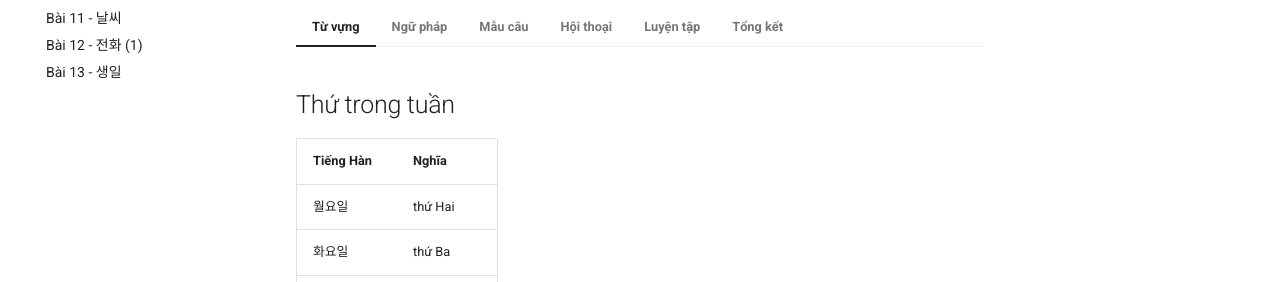
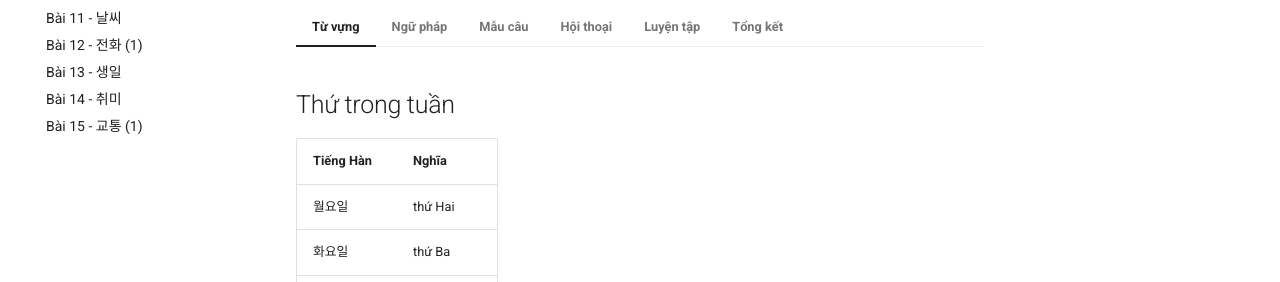
Before and after one commit to toanGa/tienghan-quyen1, an MkDocs documentation site: the page built from docs/lessons/bai-04.md, in a window 1280 px wide. Shown: the part 437-719 px from the top of the page. Built offline with MkDocs 1.6.1 and Material for MkDocs 9.7.7, drawn with Linux system fonts in a browser that asks for light colours.

Commit message:
Add lessons 14 and 15 to navigation

```diff
--- a/mkdocs.yml
+++ b/mkdocs.yml
@@ -74,6 +74,8 @@ nav:
       - Bài 11 - 날씨: lessons/bai-11.md
       - Bài 12 - 전화 (1): lessons/bai-12.md
       - Bài 13 - 생일: lessons/bai-13.md
+      - Bài 14 - 취미: lessons/bai-14.md
+      - Bài 15 - 교통 (1): lessons/bai-15.md
   - Ngữ pháp:
       - 입니다: grammar/imnida.md
       - 입니까?: grammar/imnikka.md
@@ -83,6 +85,8 @@ nav:
       - "-(으)ㄹ 거예요": grammar/eul-geoyeyo.md
       - "-(으)려고 하다": grammar/euryeogo-hada.md
       - "-(으)ㄹ까요?": grammar/eulkkayo.md
+      - "-(으)ㄹ 수 있다/없다": grammar/eul-su-itda.md
+      - "(으)로": grammar/euro.md
       - "-ㅂ/습니다": grammar/seumnida.md
       - Số Hán Hàn: grammar/sino-korean-numbers.md
       - "-아/어요": grammar/a-eoyo.md
```
